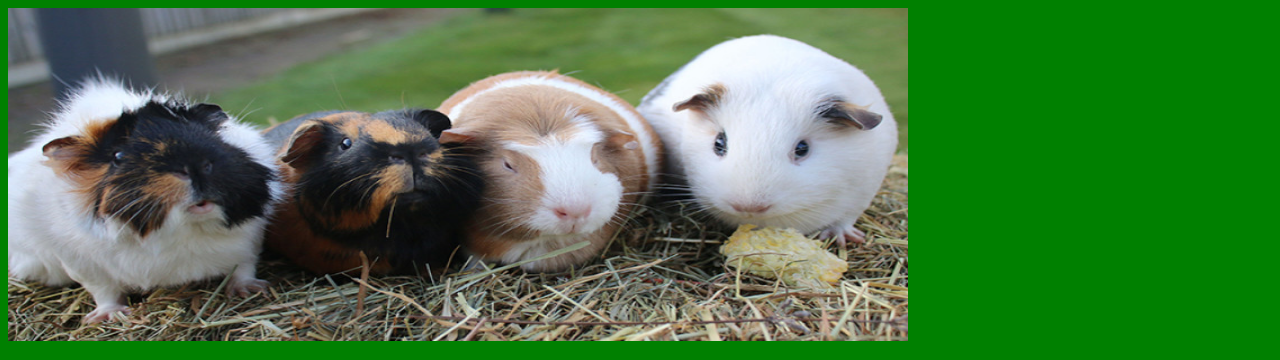
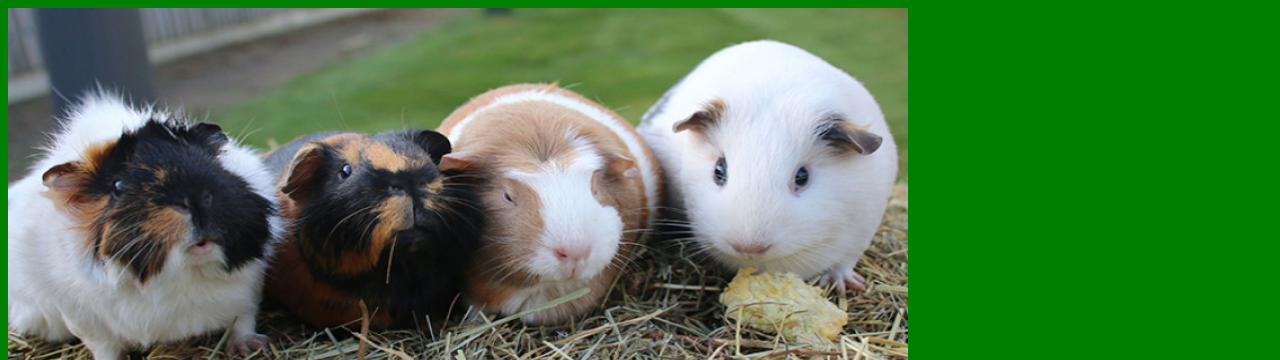
Before and after one commit to EMM01244/EMM01244.github.io, a plain HTML site: page A1.html in a window 1280 px wide. Shown: the top 360 px of the page. Drawn offline with Linux system fonts and the light colour scheme; a script that the page names is missing.

```diff
--- a/A1.html
+++ b/A1.html
@@ -12,7 +12,7 @@
    <link rel="stylesheet" href="style.css">
  </head>
  <body>
-   <img src="guineapig.jpeg" alt="Guineapig" width="900" height="333">
+   <img src="guineapig.jpeg" alt="Guineapig" width="900" height="400">
    <h1>Guinea pigs: The right pet for you?</h1>
    <p>Guinea pigs have a lot of appealing qualities: They're small, gentle and personable, just to name a few. Like all companion animals though, they require special care and attention. Here are some important questions to consider before adopting a guinea pig:</p>
    <h2>Where should you get a guinea pig?</h2>
```
